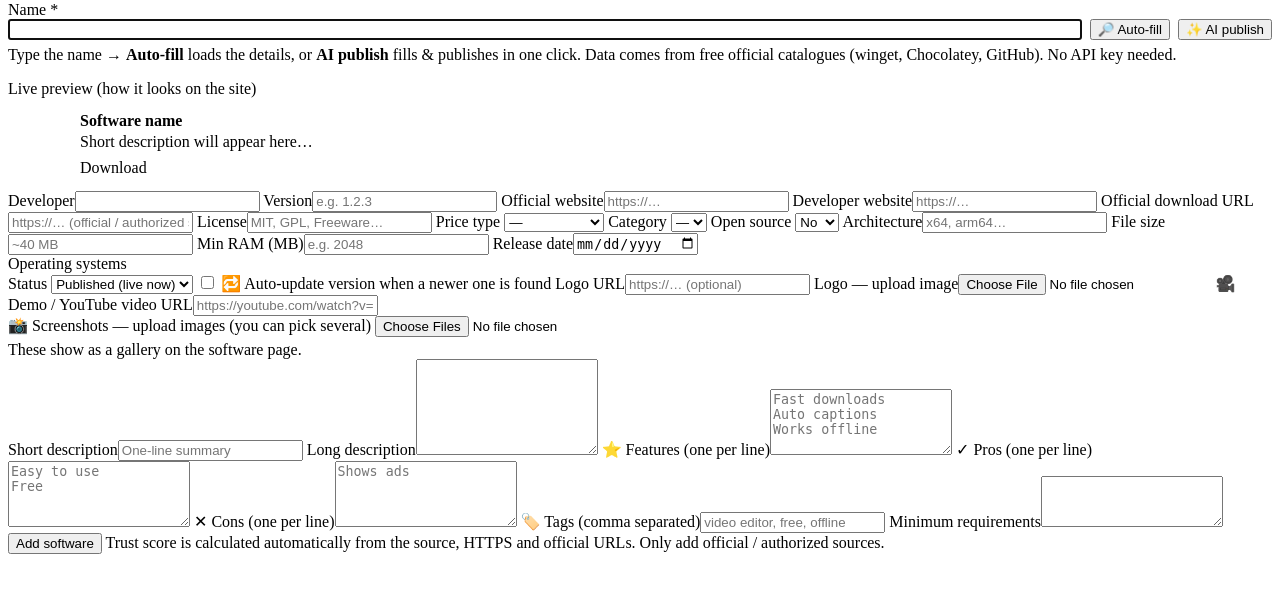
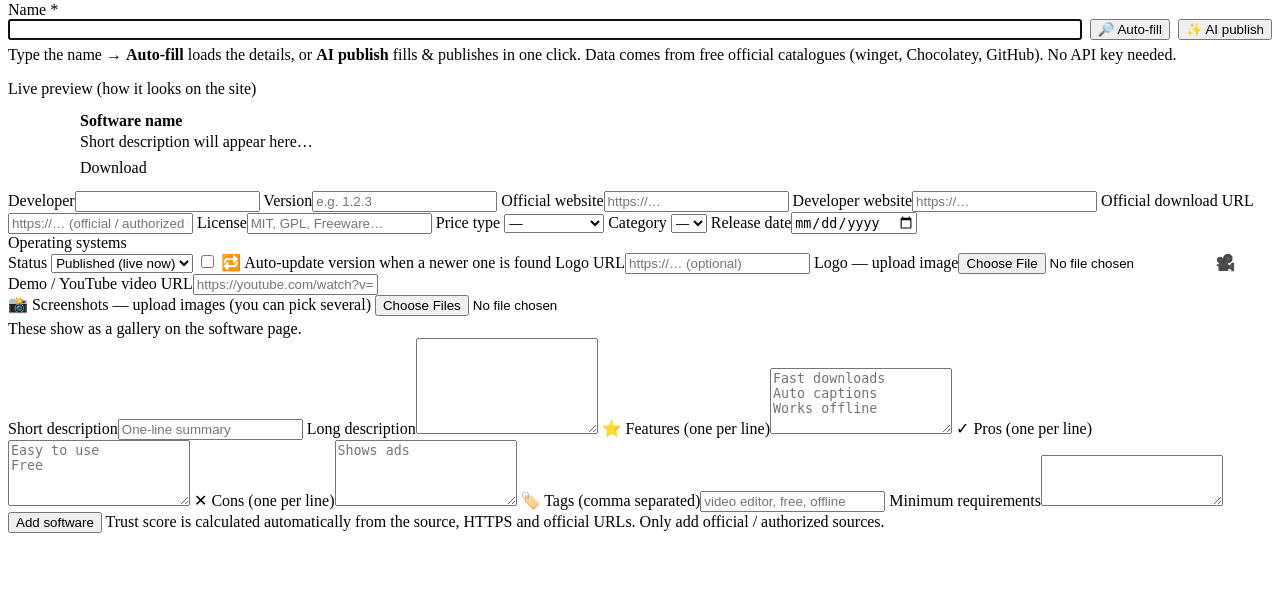
Before and after one commit to Skaler2015/apnesoft.com-, a PHP site: template app/Views/admin/software/create.php in a window 1280 px wide. Shown: the part 195-800 px from the top of the page. Run offline with PHP 8.4, Linux system fonts and the light colour scheme; the template is opened without the code that fills it, so the values that code supplies are empty; some libraries are stand-ins or nearby versions.

Commit message:
Add Software: remove the technical optional fields
Drop Open source, Architecture, File size and Min RAM from the form to
declutter it — these were rarely filled and the free auto-fill doesn't
provide them. Their DB columns are untouched; the store handler simply
defaults them when absent.

Co-Authored-By: Claude Opus 4.8 <noreply@anthropic.com>
Claude-Session: https://claude.ai/code/session_01Usc5T37HeS3tCQiiL459Ew

```diff
--- a/app/Views/admin/software/create.php
+++ b/app/Views/admin/software/create.php
@@ -59,12 +59,6 @@
                 <?php endforeach; ?>
             </select>
         </label>
-        <label>Open source
-            <select name="is_open_source"><option value="0">No</option><option value="1">Yes</option></select>
-        </label>
-        <label>Architecture<input name="architecture" value="<?= old('architecture') ?>" placeholder="x64, arm64…"></label>
-        <label>File size<input name="file_size" value="<?= old('file_size') ?>" placeholder="~40 MB"></label>
-        <label>Min RAM (MB)<input name="min_ram_mb" type="number" value="<?= old('min_ram_mb') ?>" placeholder="e.g. 2048"></label>
         <label>Release date<input name="release_date" type="date" value="<?= old('release_date') ?>"></label>
 
         <div class="col-2">
@@ -152,8 +146,8 @@
                 if (!res.ok) { statusEl.textContent = res.message || 'Nothing found — fill the form manually.'; return; }
                 var d = res.data || {};
                 ['name','developer_name','developer_website','official_website','official_download_url',
-                 'version','license_type','architecture','file_size','logo','short_description','long_description'].forEach(function (k) { set(k, d[k]); });
-                ['price_type','is_open_source','category_id'].forEach(function (k) {
+                 'version','license_type','logo','short_description','long_description'].forEach(function (k) { set(k, d[k]); });
+                ['price_type','category_id'].forEach(function (k) {
                     if (d[k] !== undefined && d[k] !== null && d[k] !== '') { var el = document.querySelector('[name="' + k + '"]'); if (el) el.value = String(d[k]); }
                 });
                 if (d.operating_system) {
```
